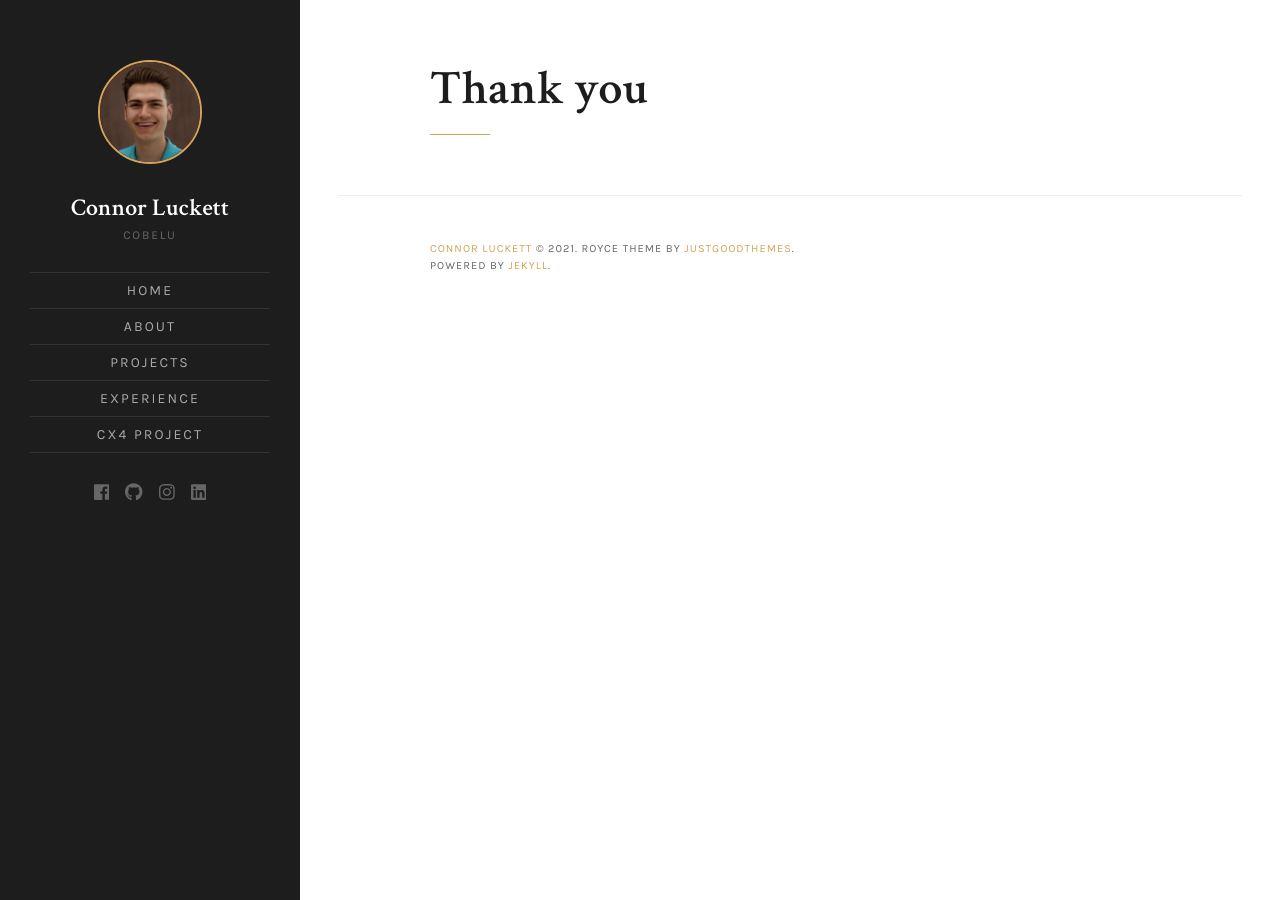
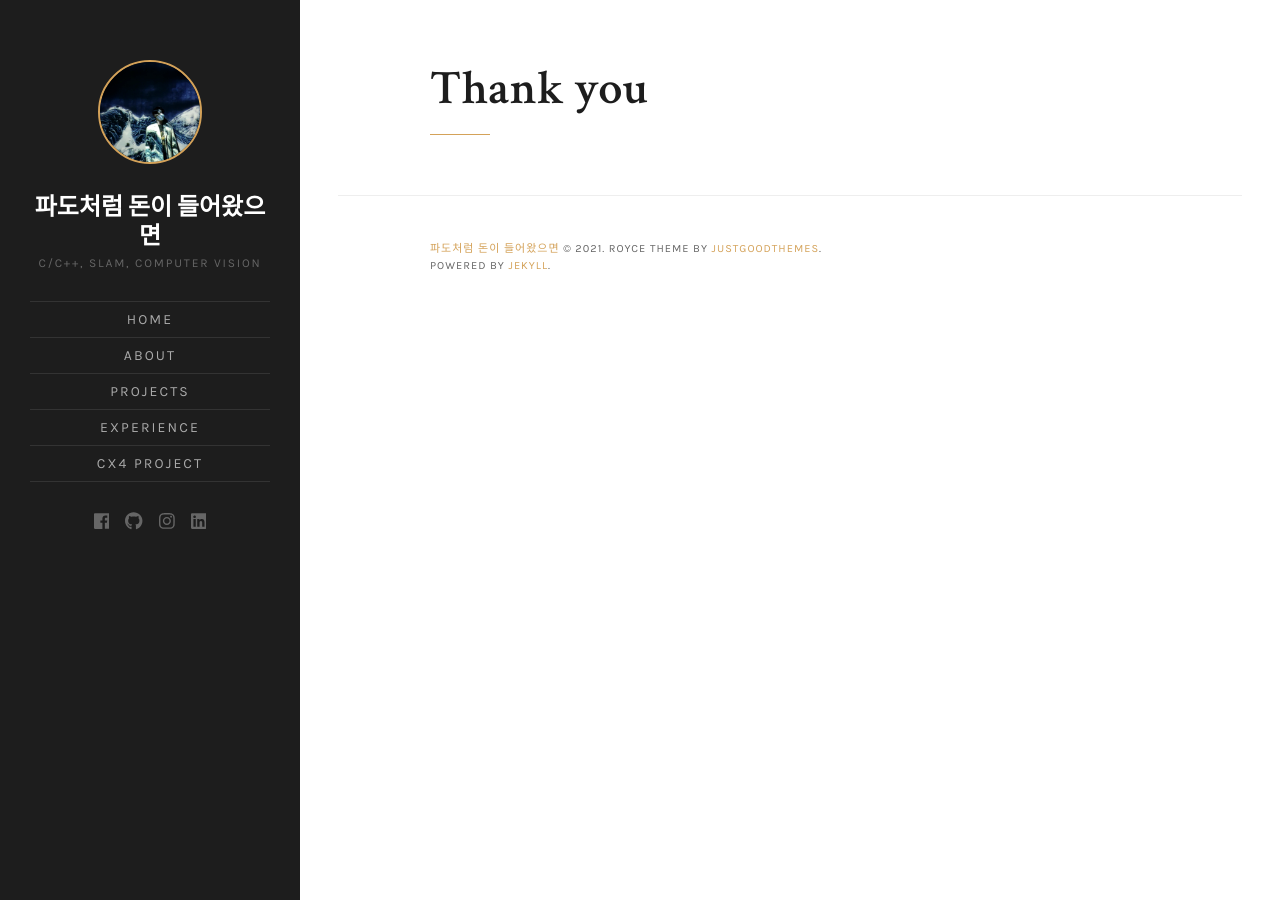
Before and after one commit to Wonmyung/wonmyung.github.io, a Jekyll site: the page built from thank-you.html, in a window 1280 px wide. Built offline with Jekyll 4.4.1, drawn with Linux system fonts in a browser that asks for light colours.

Commit message:
Upload autor image and logo

```diff
--- a/_config.yml
+++ b/_config.yml
@@ -1,13 +1,13 @@
 # Site setings
-name: 'Connor Luckett'
-description: 'cobelu'
-meta_description: 'co.be.lu'
+name: '파도처럼 돈이 들어왔으면'
+description: 'C/C++, SLAM, Computer vision'
+meta_description: 'bada'
 logo:
 # Author image is used in site sidebar and greetings in the home page hero text
 author:
   image: 'authorimage.jpg'
-  greetings: "Hello, I'm Connor!"
-favicon: 'assets/images/favicon.ico'
+  greetings: "일상 기록"
+favicon: 'assets/images/logo_wave.ico'
 baseurl:
 production_url: https://cobelu.com/
 # disqus: 'justgoodthemes'
```
Also changed, not shown: assets/images/authorimage.jpg, assets/images/logo_wave.ico (added), assets/images/logo_wave.jpg (added).
